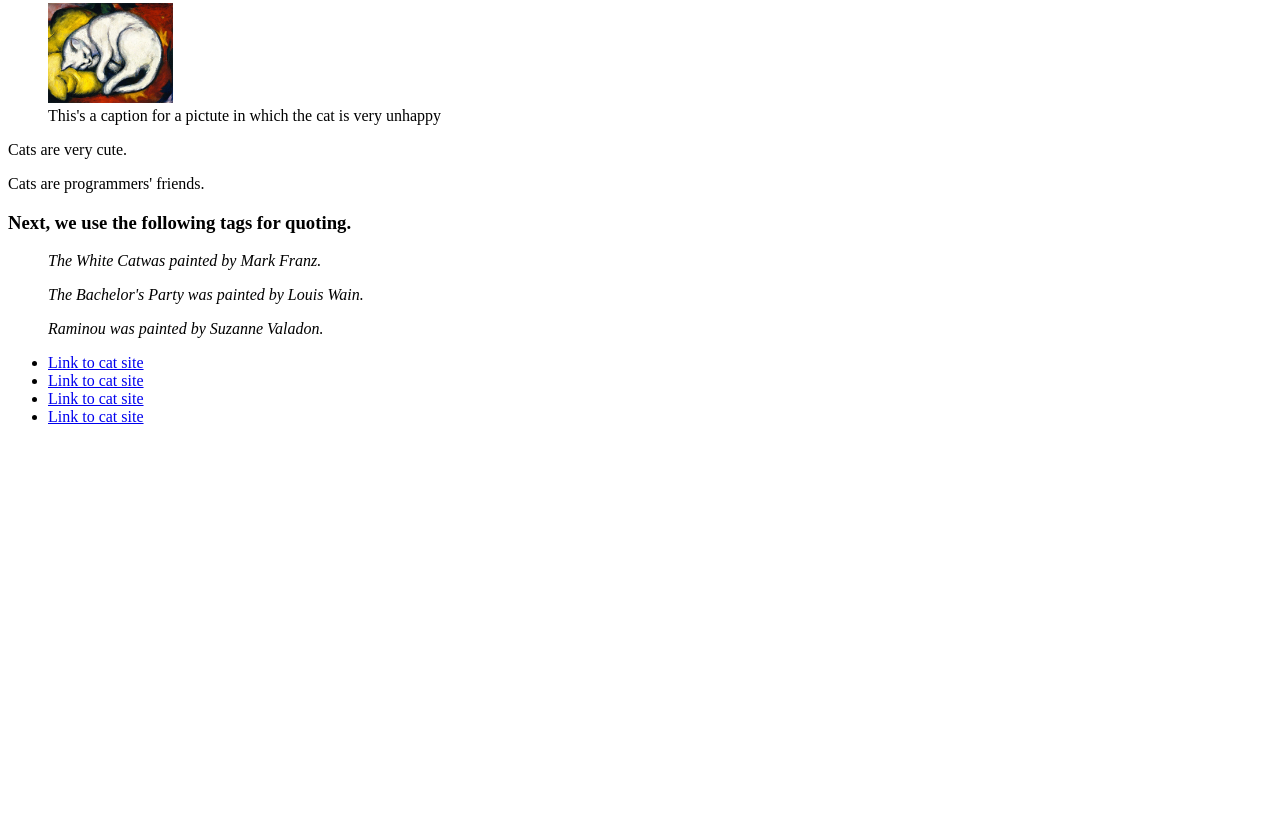
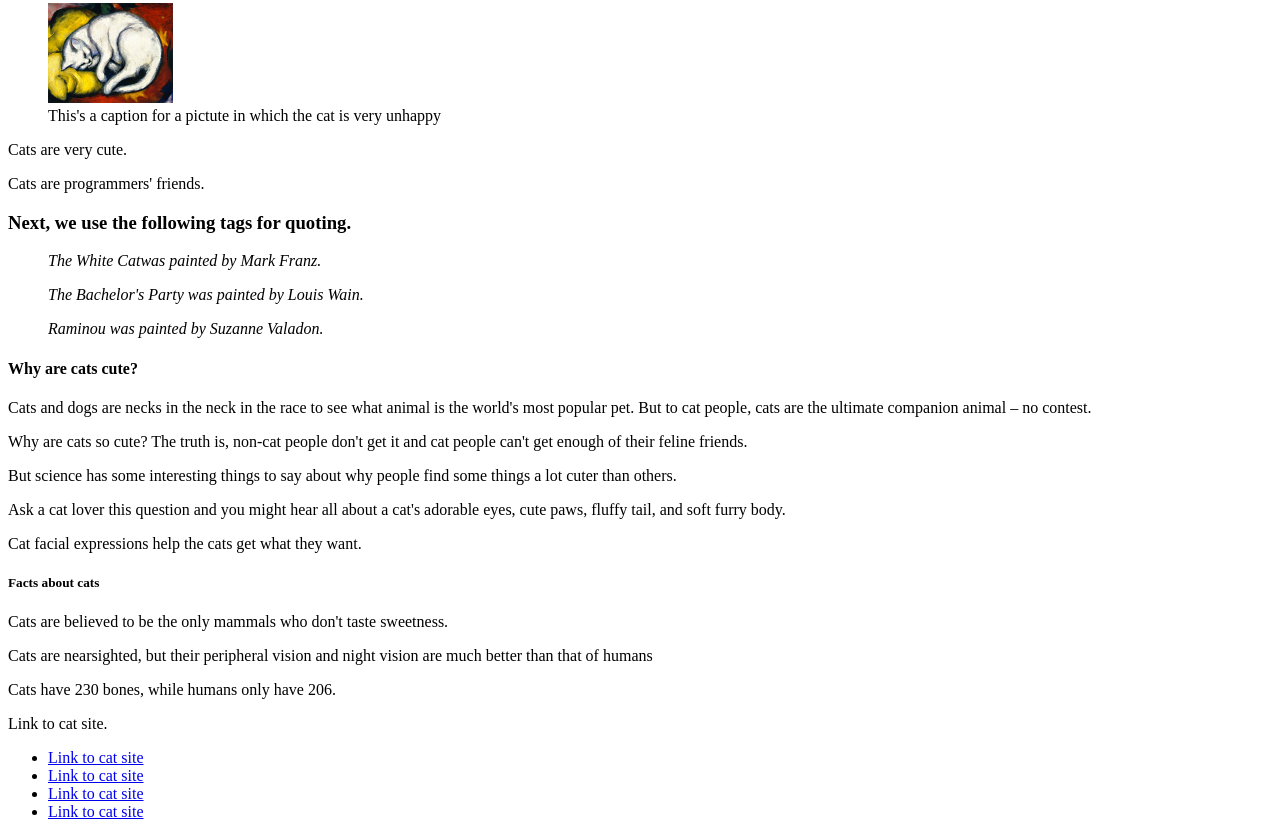
Before and after one commit to aleksandrharkov2158/Byldog, a plain HTML site: page index.html in a window 1280 px wide. Shown: the part 818-1655 px from the top of the page. Before the commit the page ends 1260 px from the top, so only its background shows below. Drawn offline with Linux system fonts and the light colour scheme.

Commit message:
work is ready

```diff
--- a/index.html
+++ b/index.html
@@ -56,9 +56,21 @@
                 </blockquote>
             </section>
         </section>
-        <section>
-
-        </section>
+        <article>
+            <h4>Why are cats cute?</h4>
+            <p>Cats and dogs are necks in the neck in the race to see what animal is the world's most popular pet. But to cat people, cats are the ultimate companion animal – no contest.</p>
+            <p>Why are cats so cute? The truth is, non-cat people don't get it and cat people can't get enough of their feline friends.</p>
+            <p>But science has some interesting things to say about why people find some things a lot cuter than others.</p>
+            <p>Ask a cat lover this question and you might hear all about a cat's adorable eyes, cute paws, fluffy tail, and soft furry body.</p>
+            <p>Cat facial expressions help the cats get what they want.</p>
+        </article>
+        <article>
+            <h5>Facts about cats</h5>
+            <p>Cats are believed to be the only mammals who don't taste sweetness.</p>
+            <p>Cats are nearsighted, but their peripheral vision and night vision are much better than that of humans</p>
+            <p>Cats have 230 bones, while humans only have 206.</p>
+            <p>Link to cat site.</p>
+        </article>
     </main>
     <footer>
         <nav>
```
